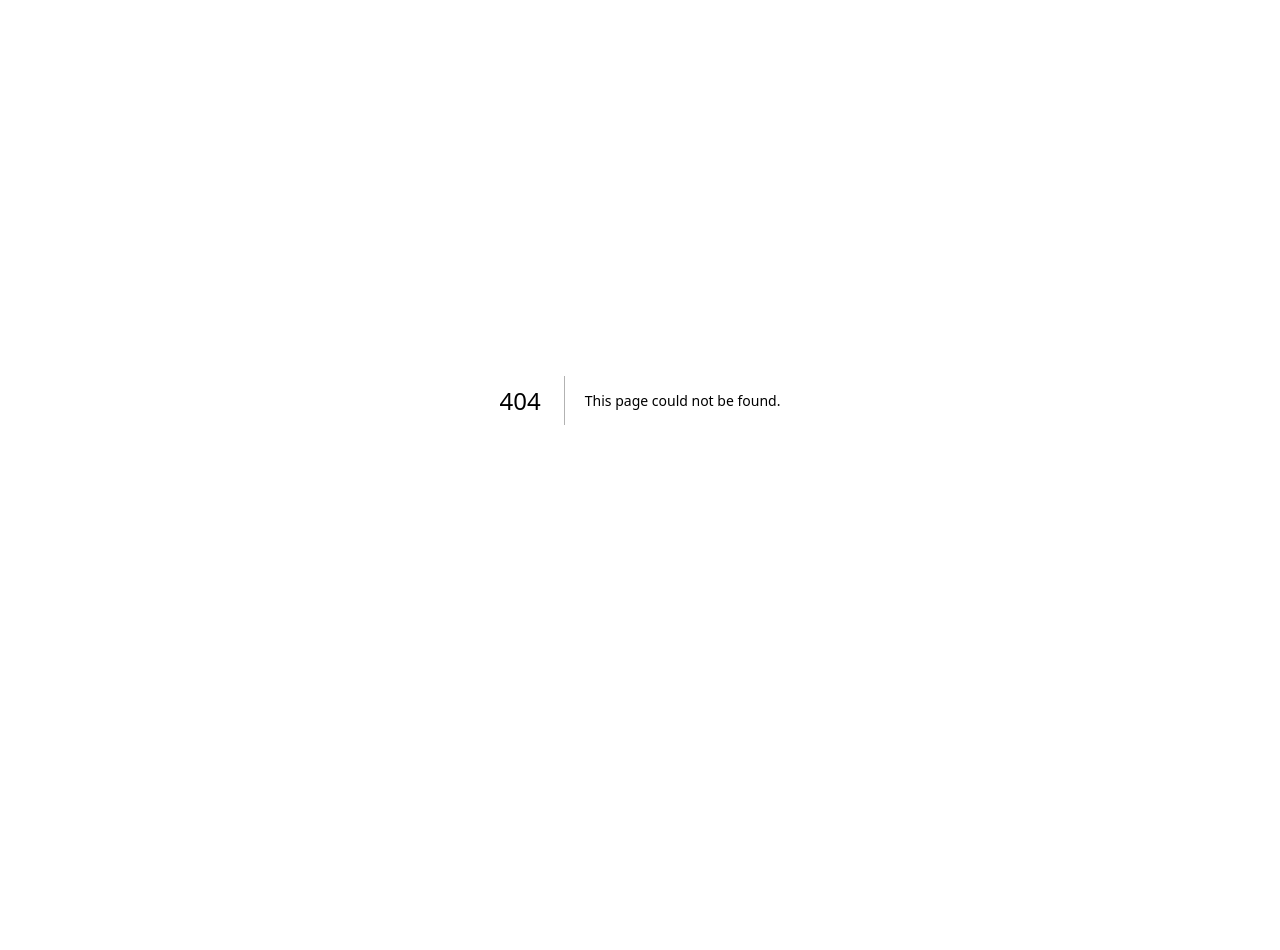
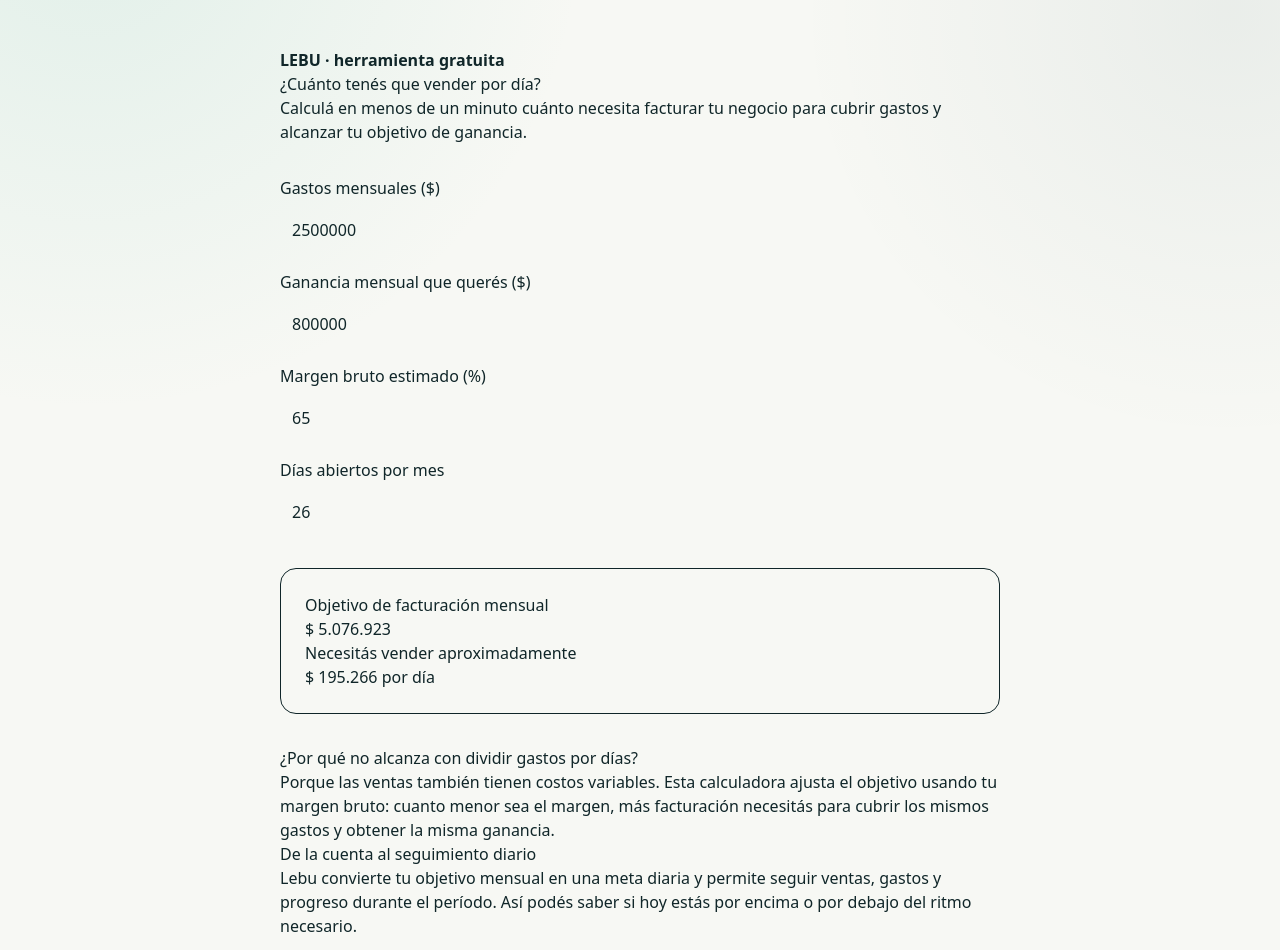
Before and after one commit to MatiLencina97/lebu-business-guidance, a Next.js app: page /calculadora-cuanto-vender-por-dia in a window 1280 px wide. Before the commit this address had no page. Shown: the top 950 px of the page. Before the commit the page ends 800 px from the top, so only its background shows below. Built offline with nearby package versions, Linux system fonts and the light colour scheme.

Commit message:
feat: add free daily sales target calculator

```diff
--- /dev/null
+++ b/src/app/calculadora-cuanto-vender-por-dia/page.tsx
@@ -0,0 +1,44 @@
+"use client";
+
+import { useMemo, useState } from "react";
+
+const money = new Intl.NumberFormat("es-AR", { style: "currency", currency: "ARS", maximumFractionDigits: 0 });
+
+export default function CalculadoraVentasPage() {
+  const [gastos, setGastos] = useState(2500000);
+  const [ganancia, setGanancia] = useState(800000);
+  const [margen, setMargen] = useState(65);
+  const [dias, setDias] = useState(26);
+
+  const r = useMemo(() => {
+    const m = Math.min(100, Math.max(1, margen)) / 100;
+    const mensual = (Math.max(0, gastos) + Math.max(0, ganancia)) / m;
+    return { mensual, diario: mensual / Math.max(1, dias) };
+  }, [gastos, ganancia, margen, dias]);
+
+  return (
+    <main style={{maxWidth:760,margin:"0 auto",padding:"48px 20px",fontFamily:"system-ui"}}>
+      <p style={{fontWeight:700}}>LEBU · herramienta gratuita</p>
+      <h1>¿Cuánto tenés que vender por día?</h1>
+      <p>Calculá en menos de un minuto cuánto necesita facturar tu negocio para cubrir gastos y alcanzar tu objetivo de ganancia.</p>
+      <section style={{display:"grid",gap:16,marginTop:32}}>
+        <label>Gastos mensuales ($)<input aria-label="Gastos mensuales" type="number" min="0" value={gastos} onChange={e=>setGastos(Number(e.target.value))} style={{display:"block",width:"100%",padding:12,marginTop:6}} /></label>
+        <label>Ganancia mensual que querés ($)<input aria-label="Ganancia objetivo" type="number" min="0" value={ganancia} onChange={e=>setGanancia(Number(e.target.value))} style={{display:"block",width:"100%",padding:12,marginTop:6}} /></label>
+        <label>Margen bruto estimado (%)<input aria-label="Margen bruto" type="number" min="1" max="100" value={margen} onChange={e=>setMargen(Number(e.target.value))} style={{display:"block",width:"100%",padding:12,marginTop:6}} /></label>
+        <label>Días abiertos por mes<input aria-label="Días abiertos" type="number" min="1" max="31" value={dias} onChange={e=>setDias(Number(e.target.value))} style={{display:"block",width:"100%",padding:12,marginTop:6}} /></label>
+      </section>
+      <section style={{marginTop:32,padding:24,border:"1px solid currentColor",borderRadius:16}}>
+        <p>Objetivo de facturación mensual</p><h2>{money.format(r.mensual)}</h2>
+        <p>Necesitás vender aproximadamente</p><h2>{money.format(r.diario)} por día</h2>
+      </section>
+      <section style={{marginTop:32}}>
+        <h2>¿Por qué no alcanza con dividir gastos por días?</h2>
+        <p>Porque las ventas también tienen costos variables. Esta calculadora ajusta el objetivo usando tu margen bruto: cuanto menor sea el margen, más facturación necesitás para cubrir los mismos gastos y obtener la misma ganancia.</p>
+        <h2>De la cuenta al seguimiento diario</h2>
+        <p>Lebu convierte tu objetivo mensual en una meta diaria y permite seguir ventas, gastos y progreso durante el período. Así podés saber si hoy estás por encima o por debajo del ritmo necesario.</p>
+        <a href="/" style={{display:"inline-block",marginTop:8,fontWeight:700}}>Conocé Lebu →</a>
+      </section>
+      <p style={{marginTop:40,fontSize:13,opacity:.7}}>Resultado orientativo. No reemplaza asesoramiento contable o financiero.</p>
+    </main>
+  );
+}
```
